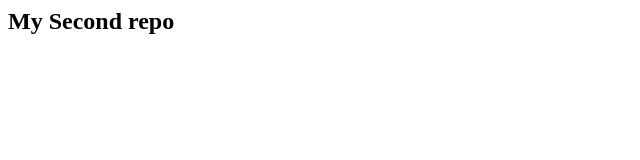
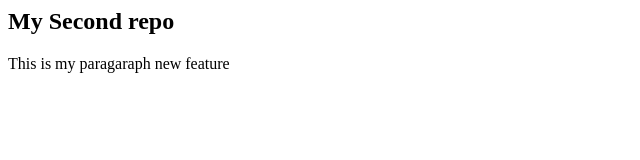
Before and after one commit to md-sufiyan10/LocalRepo, a plain HTML site: page index.html in a window 1280 px wide. Shown: the whole page, without its empty margins (0-640 px from the left). Drawn offline with Linux system fonts and the light colour scheme.

Commit message:
add new feature

```diff
--- a/index.html
+++ b/index.html
@@ -1 +1,2 @@
 <h2>My Second repo</h2>
+<p>This is my paragaraph new feature </p>
```
